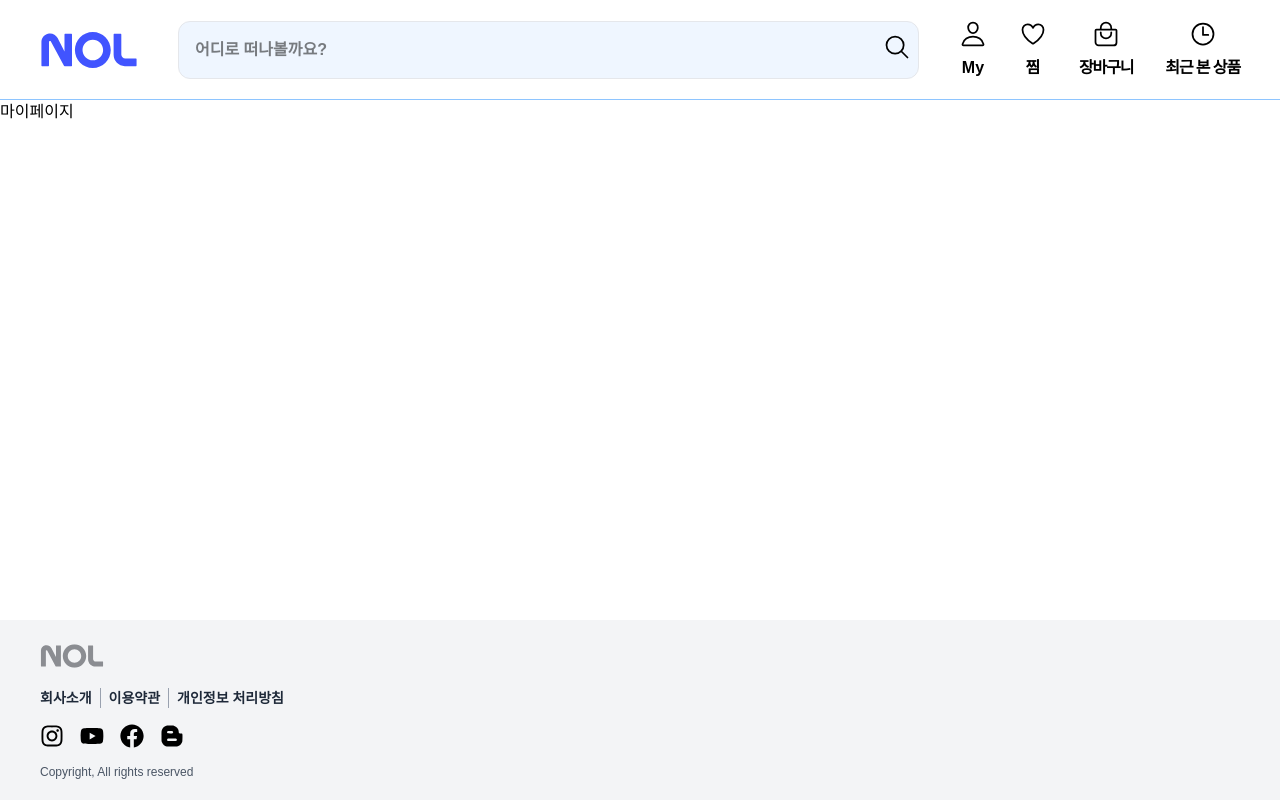
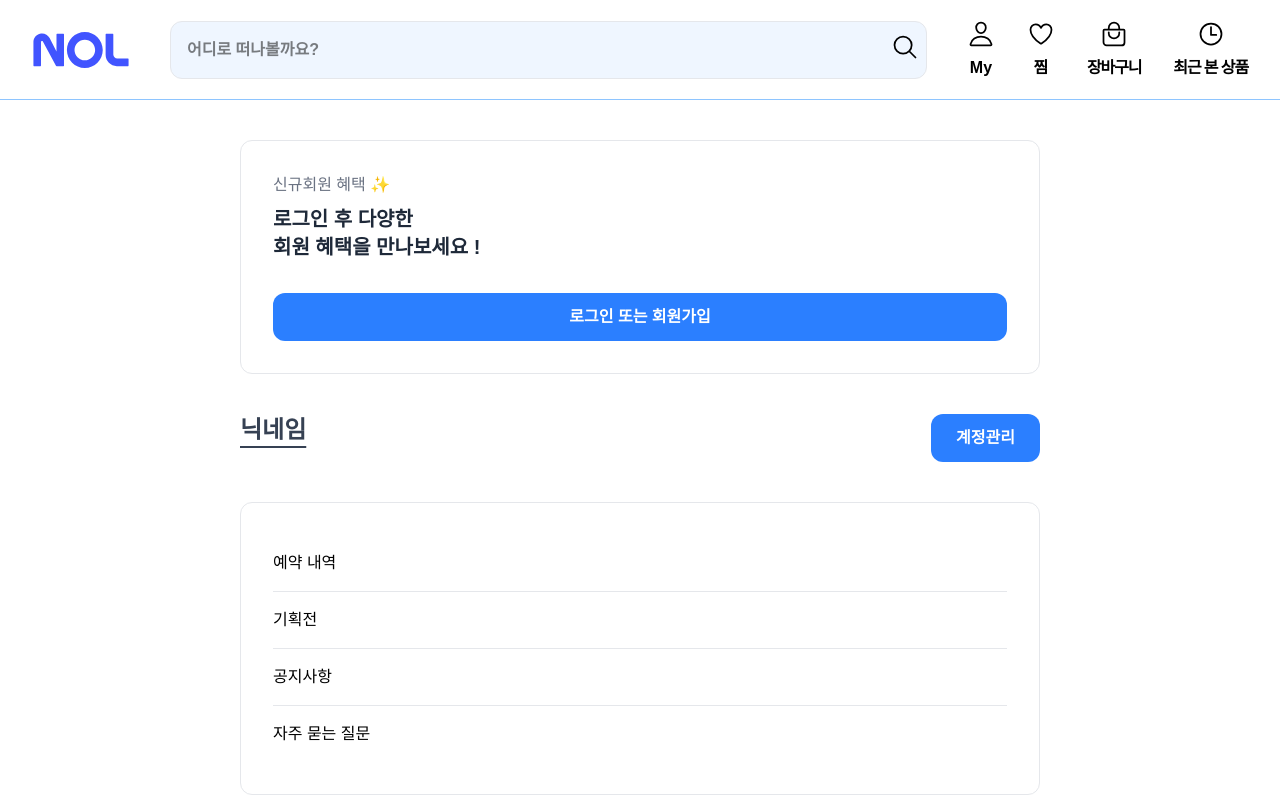
Before and after one commit to yerinchoi312-arch/lecture-yanolja-frontend, a React (Vite) app: page /mypage in a window 1280 px wide. Shown: the top 800 px of the page. Built offline with nearby package versions, Linux system fonts and the light colour scheme; the HTML template or start-up script is replaced by a standard one.

Commit message:
회원가입 진행중

```diff
--- /dev/null
+++ b/src/components/Button.tsx
@@ -0,0 +1,74 @@
+import type { ButtonHTMLAttributes } from "react";
+import { twMerge } from "tailwind-merge";
+
+interface ButtonProps extends ButtonHTMLAttributes<HTMLButtonElement> {
+    variant?: "primary" | "secondary" | "error";
+    size?: "sm" | "md" | "lg";
+    fullWidth?: boolean;
+    isLoading?: boolean;}
+
+    function Button({
+    children,
+    variant = "primary",
+    size = "md",
+    fullWidth,
+    isLoading,
+    className,
+        onClick,
+    ...props
+}: ButtonProps) {
+    const baseStyle = twMerge(
+        ["flex", "items-center", "justify-center"],
+        ["font-bold", "border", "rounded-xl"],
+        ["transition-color", "focus:outline-none"],
+        ["disabled:opacity-50", "disabled:cursor-not-allowed"],
+    );
+
+    const variants = {
+        primary: twMerge(["bg-blue-500", "hover:bg-blue-700", "text-white", "border-transparent"]),
+        secondary: twMerge(["bg-white", "hover:bg-gray-100", "text-gray-700", "border-gray-200"]),
+        error: twMerge(["bg-red-500", "hover:bg-red-700", "text-white", "border-transparent"]),
+    };
+
+    const sizes = {
+        sm: twMerge(["h-10", "px-4", "text-sm"]),
+        md: twMerge(["h-12", "px-6", "text-base"]),
+        lg: twMerge(["h-14", "px-6", "text-lg"]),
+    };
+
+    return (
+        <button
+            onClick={onClick}
+            className={twMerge(
+                baseStyle,
+                variants[variant],
+                sizes[size],
+                fullWidth && "w-full",
+                className,
+            )}
+            {...props}
+        >
+            {isLoading && (
+                <svg
+                    className="animate-spin -ml-1 mr-2 h-4 w-4"
+                    xmlns="http://www.w3.org/2000/svg"
+                    fill="none"
+                    viewBox="0 0 24 24">
+                    <circle
+                        className="opacity-25"
+                        cx="12"
+                        cy="12"
+                        r="10"
+                        stroke="currentColor"
+                        strokeWidth="4"></circle>
+                    <path
+                        className="opacity-75"
+                        fill="currentColor"
+                        d="M4 12a8 8 0 018-8V0C5.373 0 0 5.373 0 12h4zm2 5.291A7.962 7.962 0 014 12H0c0 3.042 1.135 5.824 3 7.938l3-2.647z"></path>
+                </svg>
+            )}
+            {children}
+        </button>
+    );
+}
+export default Button;
--- a/src/components/Footer.tsx
+++ b/src/components/Footer.tsx
@@ -6,7 +6,7 @@ import { FaBloggerB, FaFacebook, FaInstagram, FaYoutube } from "react-icons/fa";
 function Footer() {
     return (
         <div className={twMerge(["mt-auto","py-5"], ["bg-gray-100"])}>
-            <div className={twMerge(["max-w-[1200px]", "mx-auto"],["flex","flex-col","gap-4"])}>
+            <div className={twMerge(["max-w-[1280px]", "mx-auto"],["flex","flex-col","gap-4"])}>
                 <img src={footerLogo} alt={"nol"} className={"w-16 h-8"}/>
                 <div className={twMerge(["flex","gap-2","text-sm","text-gray-800","font-semibold"])}>
                     <Link to={"/"} className={"border-r pr-2 border-gray-400"}>회사소개</Link>
--- a/src/components/Header.tsx
+++ b/src/components/Header.tsx
@@ -22,7 +22,7 @@ function Header() {
             <div
                 className={twMerge(
                     ["flex", "justify-between", "items-center", "gap-10"],
-                    ["max-w-[1200px]", "mx-auto", "w-full", "h-full"],
+                    ["max-w-[1280px]", "mx-auto", "w-full", "h-full"],
                 )}>
                 <Link to={"/"}>
                     <img src={Logo} alt={"logo"} />{" "}
--- a/src/mypage/MyPage.tsx
+++ b/src/mypage/MyPage.tsx
@@ -1,4 +1,47 @@
+import { twMerge } from "tailwind-merge";
+import Button from "../components/Button.tsx";
+import { Link, useNavigate } from "react-router";
+
 function MyPage() {
-    return<>마이페이지</>
+    const navigate = useNavigate();
+    return (
+        <div
+            className={twMerge(
+                ["flex", "flex-col", "gap-10", "py-10"],
+                ["max-w-[800px]", "w-full", "mx-auto"],
+            )}>
+            {/*로그인 하면 안보임*/}
+            <div
+                className={twMerge(["p-8", "bg-white", "rounded-xl", "border", "border-gray-200"])}>
+                <p className={"text-gray-500 font-medium mb-2"}>신규회원 혜택 &#10024;</p>
+                <h2 className={twMerge("font-bold","text-gray-800","text-xl")}>로그인 후 다양한<br/> 회원 혜택을 만나보세요 !</h2>
+                <Button fullWidth={true} className={"mt-8"} onClick={()=>navigate("/register")}>로그인 또는 회원가입</Button>
+            </div>
+            {/*로그인 했을때 보이게 작업*/}
+            <div className={twMerge("flex", "justify-between")}>
+                <h2
+                    className={twMerge(
+                        ["text-2xl", "font-bold", "text-gray-700"],
+                        ["underline", "underline-offset-8"],
+                    )}>
+                    닉네임
+                </h2>
+                <Button>계정관리</Button>
+            </div>
+            <div
+                className={twMerge(
+                    ["bg-white", "rounded-xl", "border", "border-gray-200"],
+                    ["p-8", "divide-y","divide-gray-200"],
+                    ["flex", "flex-col"],
+                    ["[&>*]:py-4",]
+
+                )}>
+                <Link to={"/"}><span>예약 내역</span></Link>
+                <Link to={"/"}><span>기획전</span></Link>
+                <Link to={"/"}><span>공지사항</span></Link>
+                <Link to={"/"}><span>자주 묻는 질문</span></Link>
+            </div>
+        </div>
+    );
 }
-export default MyPage
+export default MyPage;
--- a/src/pages/Home.tsx
+++ b/src/pages/Home.tsx
@@ -7,7 +7,7 @@ function Home() {
         <div
             className={twMerge(
                 ["flex", "flex-col", "gap-10", "py-10"],
-                ["max-w-[1200px]", "mx-auto"],
+                ["max-w-[1280px]", "mx-auto"],
             )}>
             <CategoryTab />
             <EventSlide id={"main"}/>
--- a/src/pages/Register.tsx
+++ b/src/pages/Register.tsx
@@ -1,4 +1,14 @@
+import { twMerge } from "tailwind-merge";
+
 function Register() {
-    return<div>회원가입</div>
+    return (
+        <div
+            className={twMerge(
+                ["flex", "flex-col", "gap-10", "py-10"],
+                ["max-w-[800px]", "w-full", "mx-auto"],
+            )}>
+            회원가입
+        </div>
+    );
 }
 export default Register;
```
